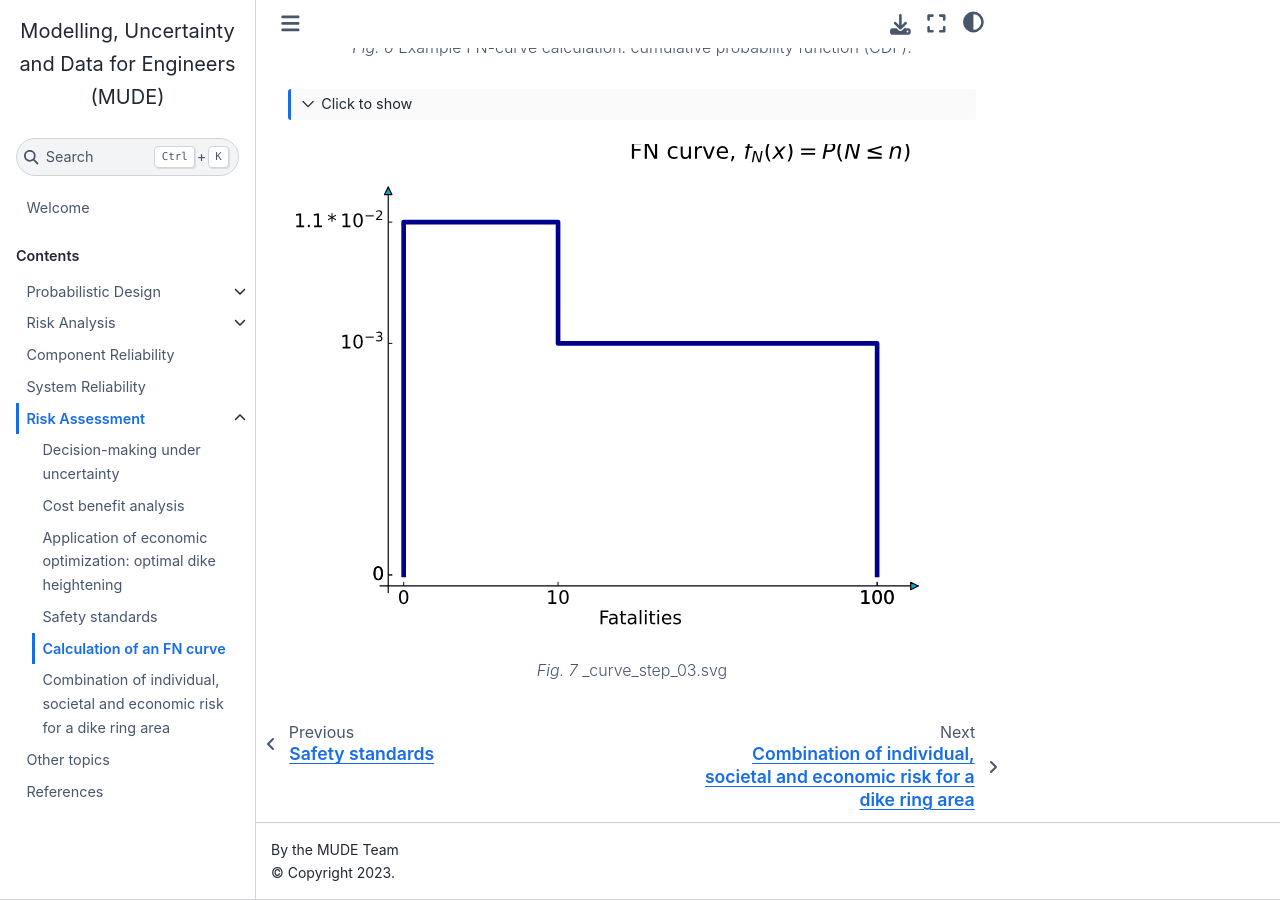
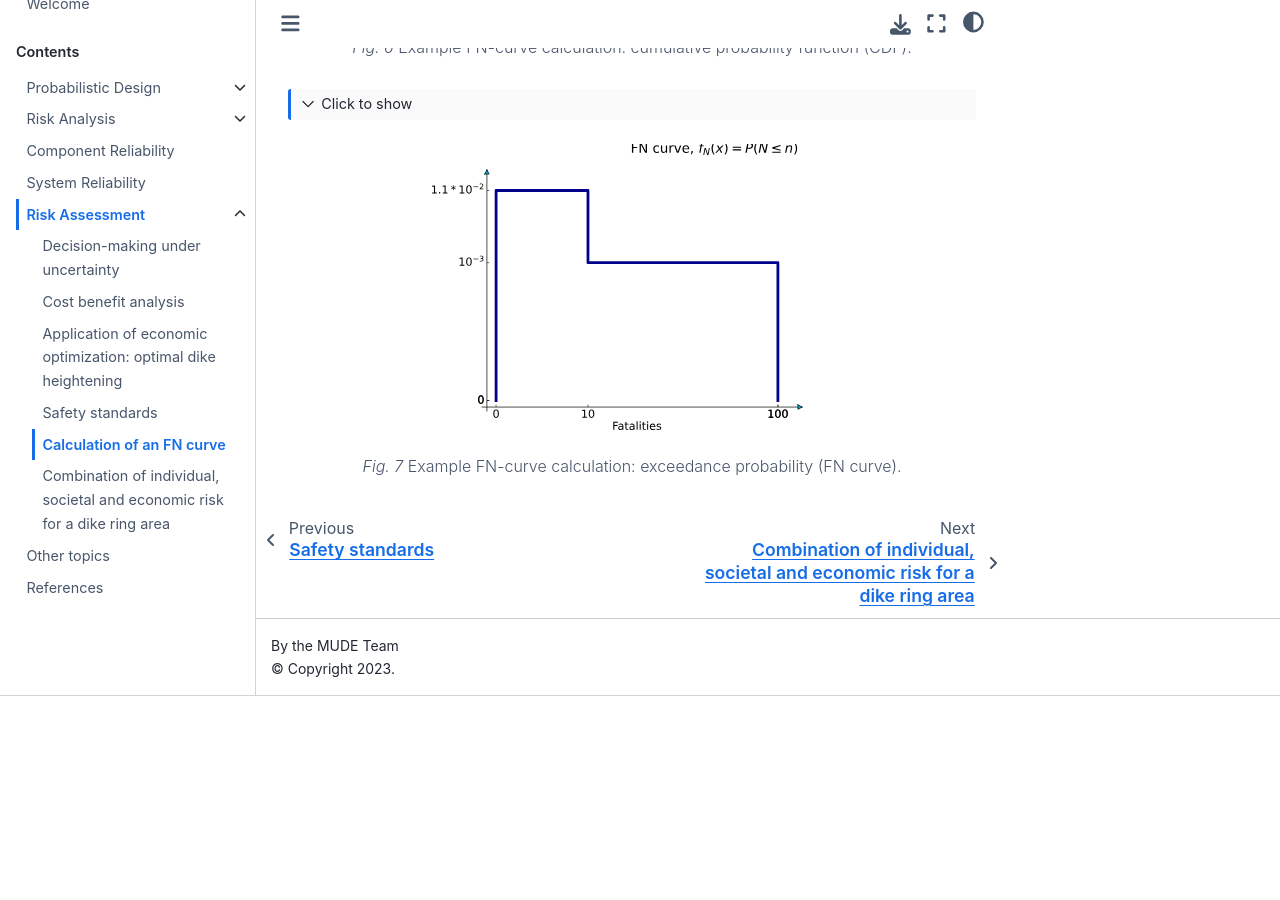
Before and after one commit to TUDelft-CITG/MUDE, a Jupyter Book: the page built from book/risk-assessment/example-FN-curve.md, in a window 1280 px wide and 900 px high, scrolled down 1215 px. Built offline with Jupyter Book 1.0.4 settings and Sphinx 7.4.7 and the Sphinx Book theme 1.1.4, drawn with Linux system fonts in a browser that asks for light colours; after the commit the page ends 1911 px from its top, so only the background shows below that.

Commit message:
fix third figure

`````diff
--- a/book/risk-assessment/example-FN-curve.md
+++ b/book/risk-assessment/example-FN-curve.md
@@ -49,4 +49,9 @@ Example FN-curve calculation: cumulative probability function (CDF).
 ````
 
 ```{figure} ../figures/ex_FN_curve_step_03.svg
-_curve_step_03.svg
+---
+width: 400
+name: ex_FN_curve_step_03
+---
+Example FN-curve calculation: exceedance probability (FN curve).
+```
`````
